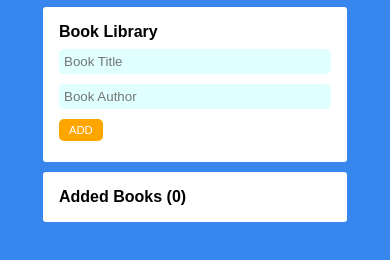
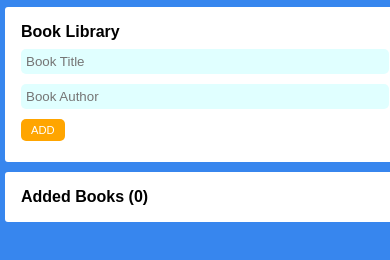
Before and after one commit to gane-an/library-app-gan, a plain HTML site: page index.html in a window 390 px wide. Shown: the part 36-296 px from the top of the page. Drawn offline with Linux system fonts and the light colour scheme.

Commit message:
changed the style.css file

```diff
--- a/assets/styles/style.css
+++ b/assets/styles/style.css
@@ -25,7 +25,7 @@ body {
 .container {
   background: #fff;
   /* width: calc(80%-100px); */
-  width: clamp(200px, 80%, 550px);
+  width: clamp(400px, 80%, 550px);
   margin-inline: auto;
   padding: 1rem;
   border-radius: 3px;
```
